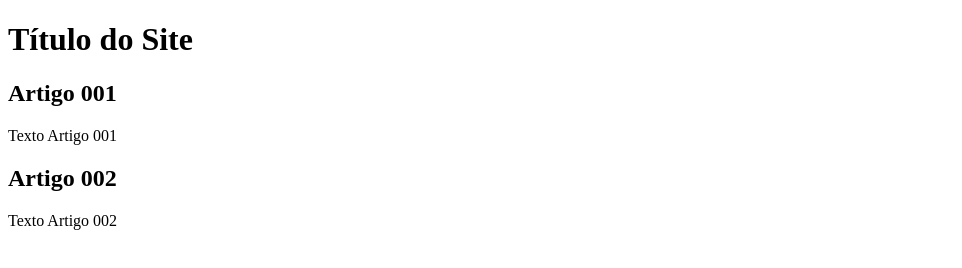
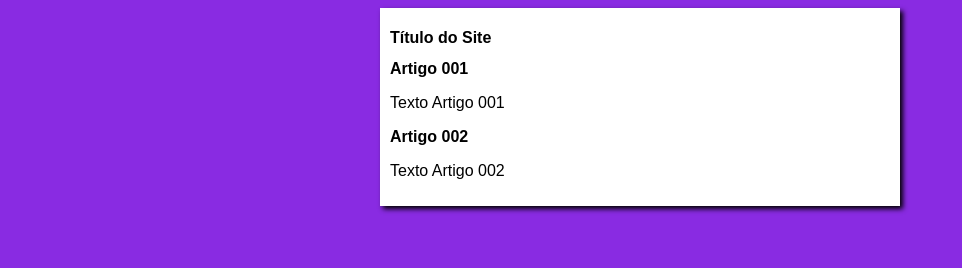
Before and after one commit to Dantekilleranger/projeto-site, a plain HTML site: page index.html in a window 1280 px wide. Shown: the whole page, without its empty margins (0-962 px from the left). Drawn offline with Linux system fonts and the light colour scheme.

Commit message:
iniciei o design

```diff
--- /dev/null
+++ b/estilos/style.css
@@ -0,0 +1,16 @@
+* {
+    font-family: Arial, Helvetica, sans-serif;
+    font-size: 16px;
+}
+
+body{
+    background-color: rgb(137, 43, 226);
+}
+
+main{
+    background-color: white;
+    width: 500px;
+    margin: auto;
+    padding: 10px;
+    box-shadow: 3px 3px 5px rgb(0, 0, 0);
+}
--- a/index.html
+++ b/index.html
@@ -4,6 +4,7 @@
     <meta charset="UTF-8">
     <meta name="viewport" content="width=device-width, initial-scale=1.0">
     <title>Título do Site</title>
+    <link rel="stylesheet" href="estilos/style.css">
 </head>
 <body>
     <main>
```
